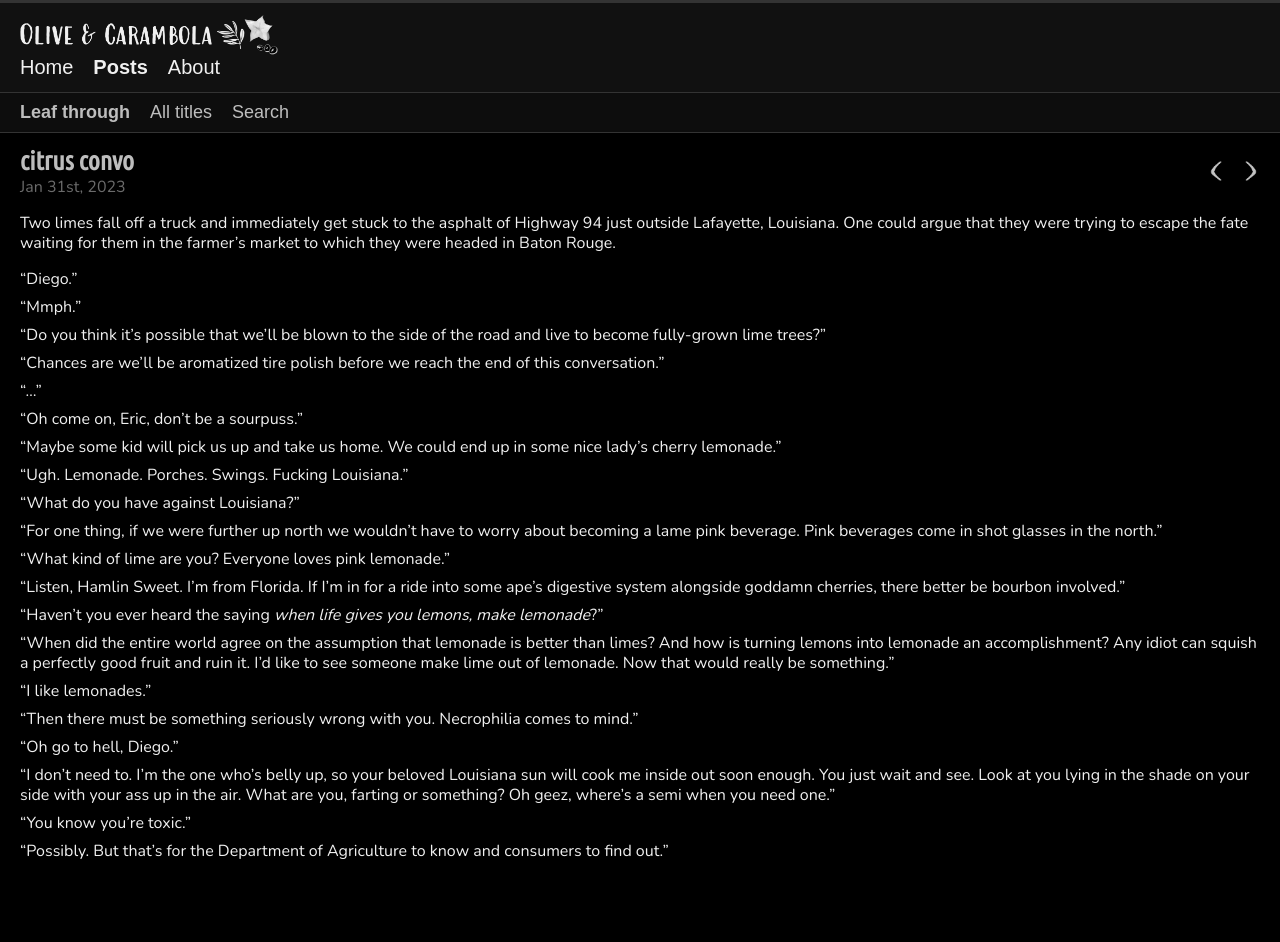
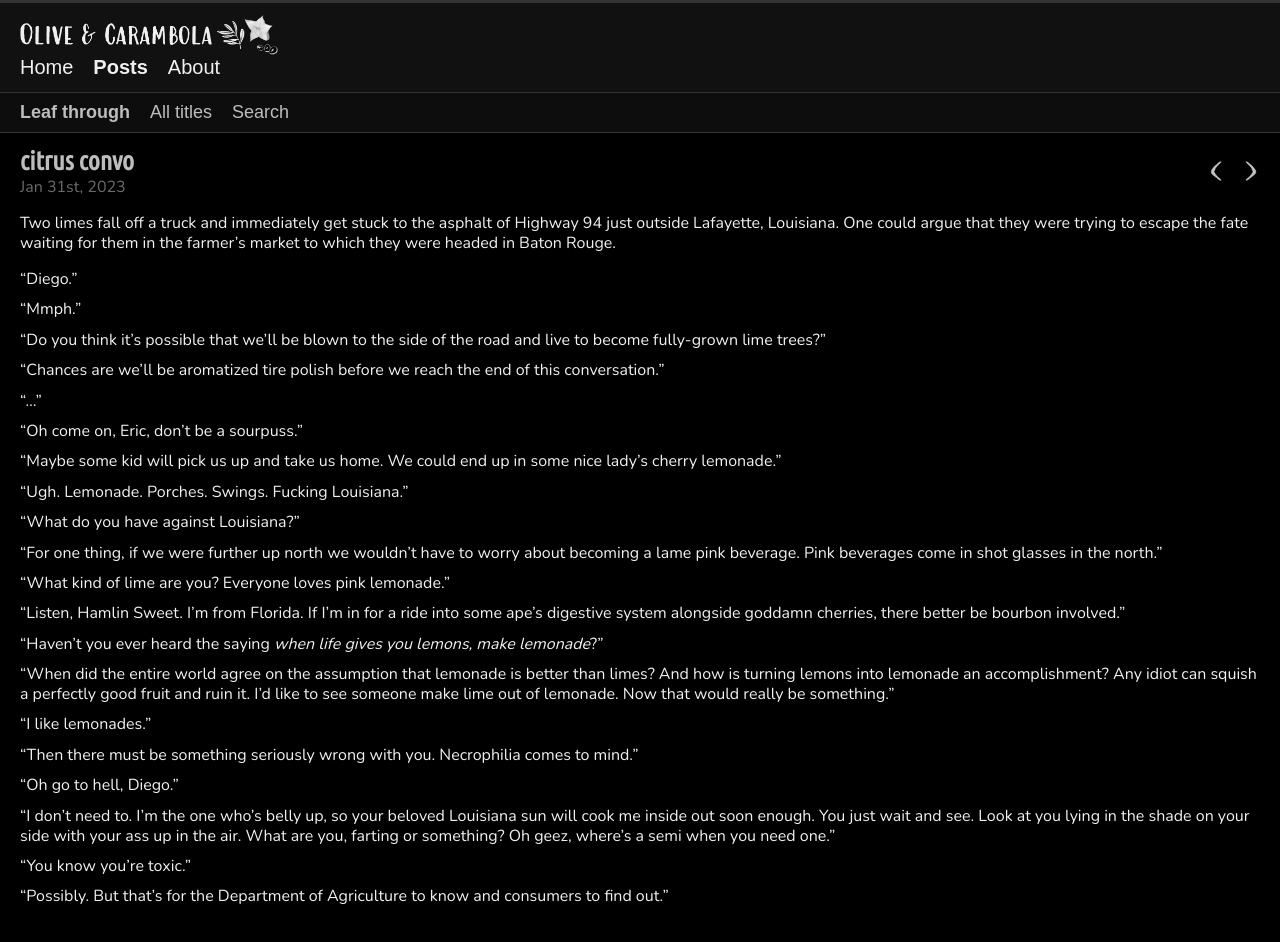
Before and after one commit to olivecarambola/logbook, a Jekyll site: the page built from _posts/2023-01-31-citrusconvo.md, in a window 1280 px wide. Built offline with Jekyll 4.4.1, drawn with Linux system fonts in a browser that asks for light colours; some web fonts are replaced; before the commit the page ends 900 px from its top, so only the background shows below that.

Commit message:
Update 2023-01-31-citrusconvo.md

```diff
--- a/_posts/2023-01-31-citrusconvo.md
+++ b/_posts/2023-01-31-citrusconvo.md
@@ -14,23 +14,23 @@
 ---
 Two limes fall off a truck and immediately get stuck to the asphalt of Highway 94 just outside Lafayette, Louisiana. One could argue that they were trying to escape the fate waiting for them in the farmer's market to which they were headed in Baton Rouge.
 
-<span style="display: block; margin-top: 0; margin-bottom: 0.5em;">"Diego."</span>
-<span style="display: block; margin-top: 0; margin-bottom: 0.5em;">"Mmph."</span>
-<span style="display: block; margin-top: 0; margin-bottom: 0.5em;">"Do you think it's possible that we'll be blown to the side of the road and live to become fully-grown lime trees?"</span>
-<span style="display: block; margin-top: 0; margin-bottom: 0.5em;">"Chances are we'll be aromatized tire polish before we reach the end of this conversation."</span>
-<span style="display: block; margin-top: 0; margin-bottom: 0.5em;">"..."</span>
-<span style="display: block; margin-top: 0; margin-bottom: 0.5em;">"Oh come on, Eric, don't be a sourpuss."</span>
-<span style="display: block; margin-top: 0; margin-bottom: 0.5em;">"Maybe some kid will pick us up and take us home. We could end up in some nice lady's cherry lemonade."</span>
-<span style="display: block; margin-top: 0; margin-bottom: 0.5em;">"Ugh. Lemonade. Porches. Swings. Fucking Louisiana."</span>
-<span style="display: block; margin-top: 0; margin-bottom: 0.5em;">"What do you have against Louisiana?"</span>
-<span style="display: block; margin-top: 0; margin-bottom: 0.5em;">"For one thing, if we were further up north we wouldn't have to worry about becoming a lame pink beverage. Pink beverages come in shot glasses in the north."</span>
-<span style="display: block; margin-top: 0; margin-bottom: 0.5em;">"What kind of lime are you? Everyone loves pink lemonade."</span>
-<span style="display: block; margin-top: 0; margin-bottom: 0.5em;">"Listen, Hamlin Sweet. I'm from Florida. If I'm in for a ride into some ape's digestive system alongside goddamn cherries, there better be bourbon involved."</span>
-<span style="display: block; margin-top: 0; margin-bottom: 0.5em;">"Haven't you ever heard the saying <em>when life gives you lemons, make lemonade</em>?"</span>
-<span style="display: block; margin-top: 0; margin-bottom: 0.5em;">"When did the entire world agree on the assumption that lemonade is better than limes? And how is turning lemons into lemonade an accomplishment? Any idiot can squish a perfectly good fruit and ruin it. I'd like to see someone make lime out of lemonade. Now that would really be something."</span>
-<span style="display: block; margin-top: 0; margin-bottom: 0.5em;">"I like lemonades."</span>
-<span style="display: block; margin-top: 0; margin-bottom: 0.5em;">"Then there must be something seriously wrong with you. Necrophilia comes to mind."</span>
-<span style="display: block; margin-top: 0; margin-bottom: 0.5em;">"Oh go to hell, Diego."</span>
-<span style="display: block; margin-top: 0; margin-bottom: 0.5em;">"I don't need to. I'm the one who's belly up, so your beloved Louisiana sun will cook me inside out soon enough. You just wait and see. Look at you lying in the shade on your side with your ass up in the air. What are you, farting or something? Oh geez, where's a semi when you need one."</span>
-<span style="display: block; margin-top: 0; margin-bottom: 0.5em;">"You know you're toxic."</span>
+<span style="display: block; margin-top: 0; margin-bottom: 0.65em;">"Diego."</span>
+<span style="display: block; margin-top: 0; margin-bottom: 0.65em;">"Mmph."</span>
+<span style="display: block; margin-top: 0; margin-bottom: 0.65em;">"Do you think it's possible that we'll be blown to the side of the road and live to become fully-grown lime trees?"</span>
+<span style="display: block; margin-top: 0; margin-bottom: 0.65em;">"Chances are we'll be aromatized tire polish before we reach the end of this conversation."</span>
+<span style="display: block; margin-top: 0; margin-bottom: 0.65em;">"..."</span>
+<span style="display: block; margin-top: 0; margin-bottom: 0.65em;">"Oh come on, Eric, don't be a sourpuss."</span>
+<span style="display: block; margin-top: 0; margin-bottom: 0.65em;">"Maybe some kid will pick us up and take us home. We could end up in some nice lady's cherry lemonade."</span>
+<span style="display: block; margin-top: 0; margin-bottom: 0.65em;">"Ugh. Lemonade. Porches. Swings. Fucking Louisiana."</span>
+<span style="display: block; margin-top: 0; margin-bottom: 0.65em;">"What do you have against Louisiana?"</span>
+<span style="display: block; margin-top: 0; margin-bottom: 0.65em;">"For one thing, if we were further up north we wouldn't have to worry about becoming a lame pink beverage. Pink beverages come in shot glasses in the north."</span>
+<span style="display: block; margin-top: 0; margin-bottom: 0.65em;">"What kind of lime are you? Everyone loves pink lemonade."</span>
+<span style="display: block; margin-top: 0; margin-bottom: 0.65em;">"Listen, Hamlin Sweet. I'm from Florida. If I'm in for a ride into some ape's digestive system alongside goddamn cherries, there better be bourbon involved."</span>
+<span style="display: block; margin-top: 0; margin-bottom: 0.65em;">"Haven't you ever heard the saying *when life gives you lemons, make lemonade*?"</span>
+<span style="display: block; margin-top: 0; margin-bottom: 0.65em;">"When did the entire world agree on the assumption that lemonade is better than limes? And how is turning lemons into lemonade an accomplishment? Any idiot can squish a perfectly good fruit and ruin it. I'd like to see someone make lime out of lemonade. Now that would really be something."</span>
+<span style="display: block; margin-top: 0; margin-bottom: 0.65em;">"I like lemonades."</span>
+<span style="display: block; margin-top: 0; margin-bottom: 0.65em;">"Then there must be something seriously wrong with you. Necrophilia comes to mind."</span>
+<span style="display: block; margin-top: 0; margin-bottom: 0.65em;">"Oh go to hell, Diego."</span>
+<span style="display: block; margin-top: 0; margin-bottom: 0.65em;">"I don't need to. I'm the one who's belly up, so your beloved Louisiana sun will cook me inside out soon enough. You just wait and see. Look at you lying in the shade on your side with your ass up in the air. What are you, farting or something? Oh geez, where's a semi when you need one."</span>
+<span style="display: block; margin-top: 0; margin-bottom: 0.65em;">"You know you're toxic."</span>
 <span style="display: block; margin-top: 0; margin-bottom: 0.5em;">"Possibly. But that's for the Department of Agriculture to know and consumers to find out."</span>
```
